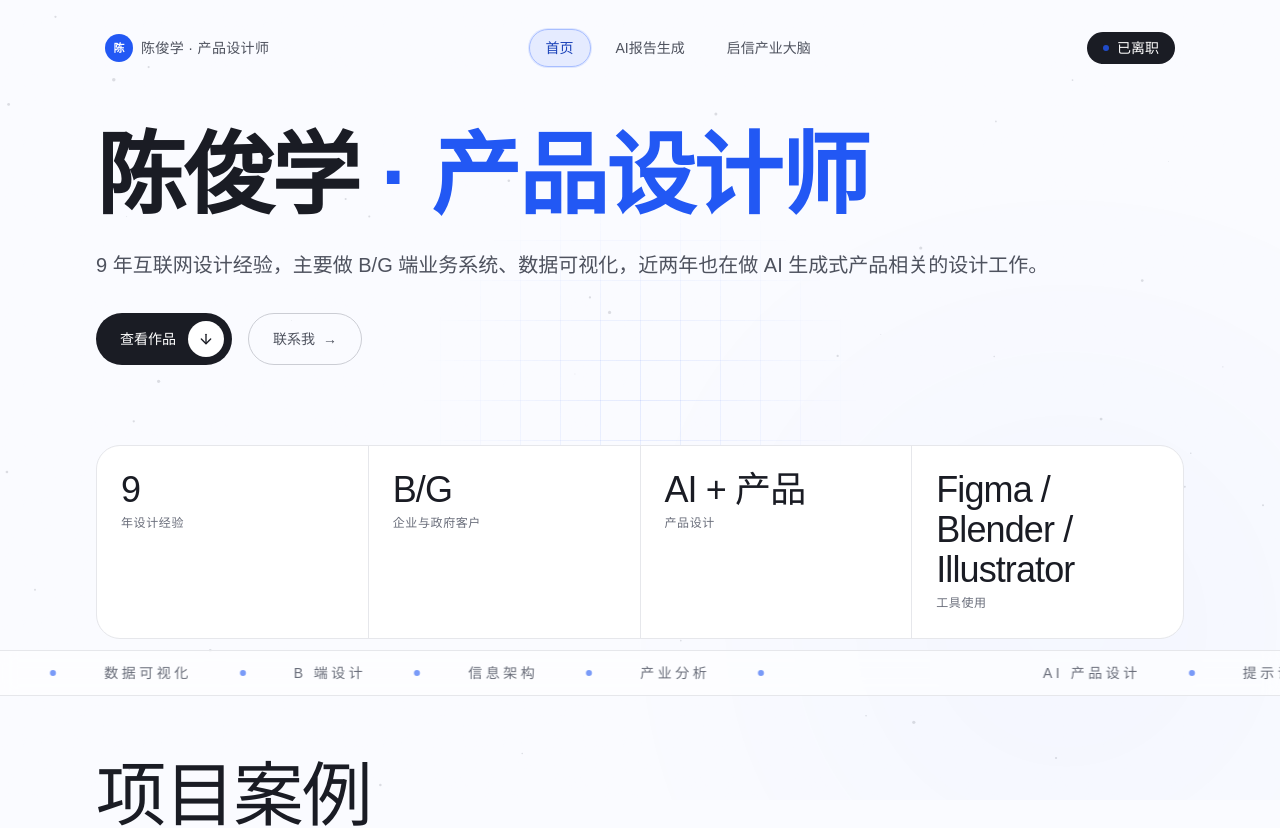
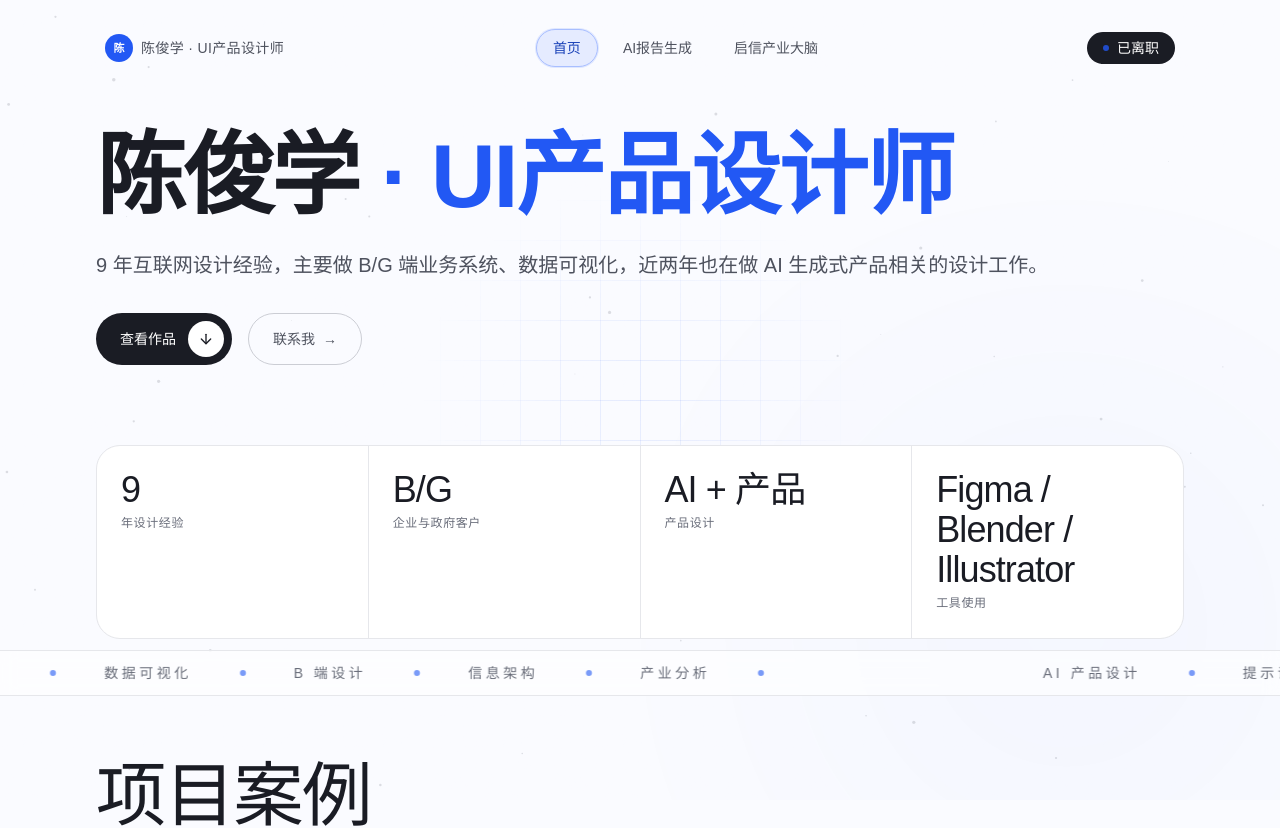
Before and after one commit to chenyiwanshishen-source/cbw-Design-Portfolio, a React (Vite) app: page / in a window 1280 px wide. Shown: the top 828 px of the page. Built offline with nearby package versions, Linux system fonts and the light colour scheme.

Commit message:
Sync latest portfolio copy and Pages workflow

```diff
--- a/src/app/components/Footer.tsx
+++ b/src/app/components/Footer.tsx
@@ -7,7 +7,7 @@ export function Footer() {
             陈
           </span>
           <div>
-            <div className="text-sm text-[#1A1C24]">陈俊学 · 产品设计师</div>
+            <div className="text-sm text-[#1A1C24]">陈俊学 · UI产品设计师</div>
             <div className="text-xs text-[#696D7A]">
               专注 B 端复杂系统 · 数据可视化 · AI 产品设计
             </div>
--- a/src/app/components/Hero.tsx
+++ b/src/app/components/Hero.tsx
@@ -27,7 +27,7 @@ export function Hero() {
             {" · "}
           </span>
           <span className="text-[#2258F4]">
-            产品设计师
+            UI产品设计师
           </span>
         </motion.h1>
 
--- a/src/app/components/Nav.tsx
+++ b/src/app/components/Nav.tsx
@@ -75,7 +75,7 @@ export function Nav() {
             陈
           </span>
           <span className="text-sm tracking-wide text-[#4E525E] group-hover:text-[#1A1C24] transition-colors">
-            陈俊学 · 产品设计师
+            陈俊学 · UI产品设计师
           </span>
         </a>
 
```
